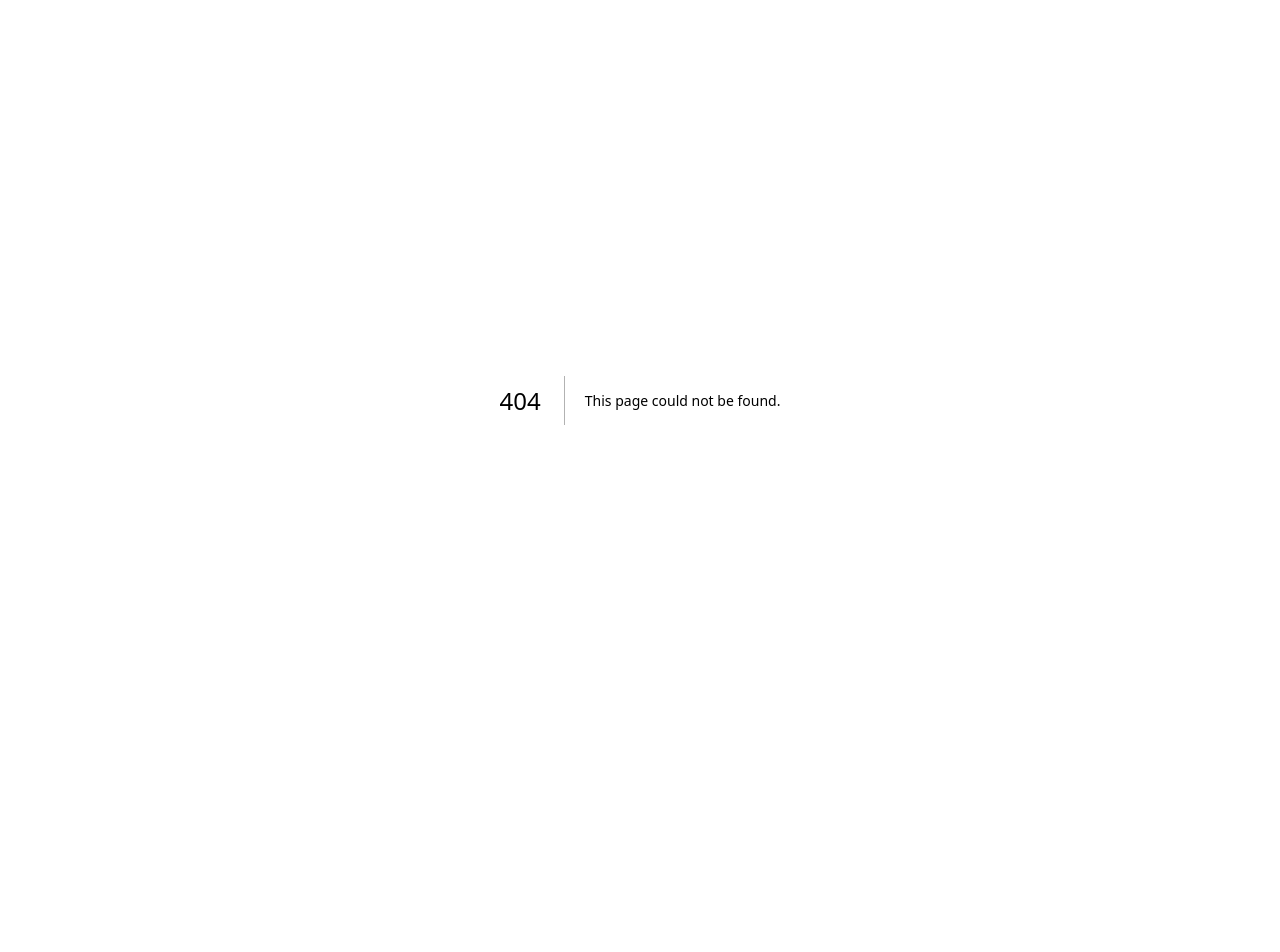
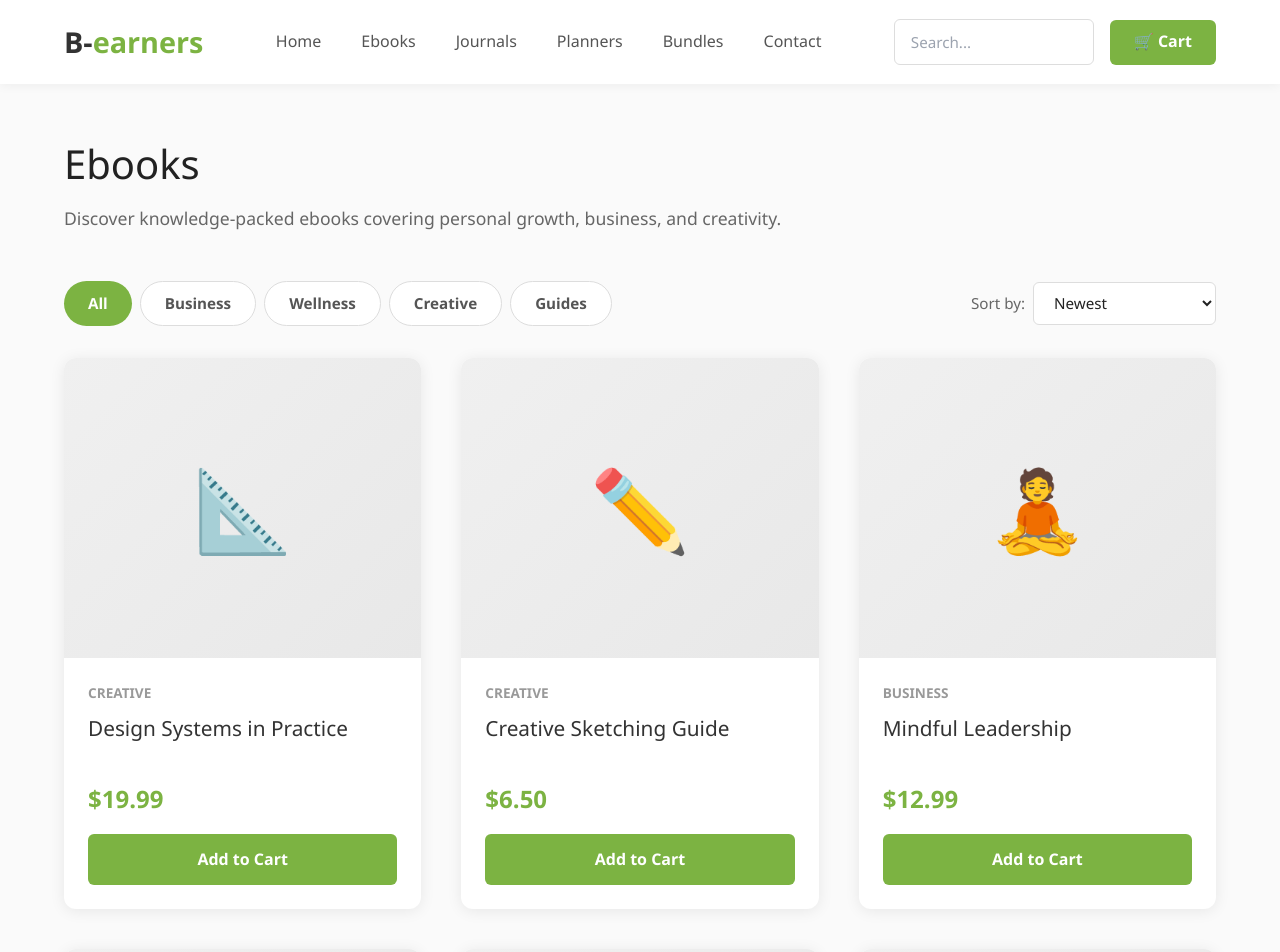
Before and after one commit to bearners676-debug/tina-nextjs-starter, a Next.js app: page /ebooks in a window 1280 px wide. Before the commit this address had no page. Shown: the top 952 px of the page. Before the commit the page ends 800 px from the top, so only its background shows below. Built offline with nearby package versions, Linux system fonts and the light colour scheme.

Commit message:
Add ebooks page with filters and cart

```diff
--- /dev/null
+++ b/app/ebooks/page.tsx
@@ -0,0 +1,167 @@
+'use client';
+
+import Navigation from '@/components/Navigation';
+import Footer from '@/components/Footer';
+import { useState } from 'react';
+import { useCart } from '@/lib/cart-context';
+
+const ebooks = [
+  { id: 'ebook-1', title: 'Design Systems in Practice', price: 19.99, category: 'Creative', image: '📐' },
+  { id: 'ebook-2', title: 'Creative Sketching Guide', price: 6.50, category: 'Creative', image: '✏️' },
+  { id: 'ebook-3', title: 'Mindful Leadership', price: 12.99, category: 'Business', image: '🧘' },
+  { id: 'ebook-4', title: 'Guides to Habit Change', price: 5.99, category: 'Guides', image: '🎯' },
+  { id: 'ebook-5', title: 'The Freelance Playbook', price: 14.00, category: 'Business', image: '💼' },
+  { id: 'ebook-6', title: 'Wellness Rituals', price: 8.99, category: 'Wellness', image: '🌿' },
+  { id: 'ebook-7', title: 'Slow Living Manual', price: 9.49, category: 'Wellness', image: '🍃' },
+  { id: 'ebook-8', title: 'Pocket Productivity', price: 4.99, category: 'Guides', image: '⚡' },
+];
+
+export default function EbooksPage() {
+  const [filter, setFilter] = useState('All');
+  const [sort, setSort] = useState('newest');
+
+  const filteredEbooks = ebooks.filter(book =>
+    filter === 'All' ? true : book.category === filter
+  );
+
+  const sortedEbooks = [...filteredEbooks].sort((a, b) => {
+    if (sort === 'price-low') return a.price - b.price;
+    if (sort === 'price-high') return b.price - a.price;
+    return 0; // newest - keep original order
+  });
+
+  return (
+    <>
+      <Navigation />
+
+      <div style={{ minHeight: '80vh', background: '#fafafa', padding: '3rem 5%' }}>
+        <div style={{ maxWidth: '1400px', margin: '0 auto' }}>
+
+          {/* Page Header */}
+          <div style={{ marginBottom: '3rem' }}>
+            <h1 style={{ fontSize: '2.5rem', marginBottom: '0.5rem', color: '#222' }}>Ebooks</h1>
+            <p style={{ fontSize: '1.1rem', color: '#666' }}>
+              Discover knowledge-packed ebooks covering personal growth, business, and creativity.
+            </p>
+          </div>
+
+          {/* Filters & Sort */}
+          <div style={{ display: 'flex', justifyContent: 'space-between', alignItems: 'center', marginBottom: '2rem', flexWrap: 'wrap', gap: '1rem' }}>
+
+            {/* Category Filter */}
+            <div style={{ display: 'flex', gap: '0.5rem', flexWrap: 'wrap' }}>
+              {['All', 'Business', 'Wellness', 'Creative', 'Guides'].map((category) => (
+                <button
+                  key={category}
+                  onClick={() => setFilter(category)}
+                  style={{
+                    padding: '0.6rem 1.5rem',
+                    background: filter === category ? '#7CB342' : 'white',
+                    color: filter === category ? 'white' : '#555',
+                    border: filter === category ? 'none' : '1px solid #ddd',
+                    borderRadius: '25px',
+                    fontWeight: 600,
+                    cursor: 'pointer',
+                    fontSize: '0.95rem',
+                    transition: 'all 0.3s'
+                  }}
+                >
+                  {category}
+                </button>
+              ))}
+            </div>
+
+            {/* Sort Dropdown */}
+            <div style={{ display: 'flex', alignItems: 'center', gap: '0.5rem' }}>
+              <span style={{ color: '#666', fontSize: '0.95rem' }}>Sort by:</span>
+              <select
+                value={sort}
+                onChange={(e) => setSort(e.target.value)}
+                style={{
+                  padding: '0.6rem 1rem',
+                  border: '1px solid #ddd',
+                  borderRadius: '6px',
+                  fontSize: '0.95rem',
+                  background: 'white',
+                  cursor: 'pointer'
+                }}
+              >
+                <option value="newest">Newest</option>
+                <option value="price-low">Price: Low to High</option>
+                <option value="price-high">Price: High to Low</option>
+              </select>
+            </div>
+          </div>
+
+          {/* Products Grid */}
+          <div className="products-grid">
+            {sortedEbooks.map((book) => (
+              <ProductCard key={book.id} product={book} />
+            ))}
+          </div>
+
+          {/* No Results */}
+          {sortedEbooks.length === 0 && (
+            <div style={{ textAlign: 'center', padding: '4rem', background: 'white', borderRadius: '12px' }}>
+              <div style={{ fontSize: '4rem', marginBottom: '1rem' }}>📚</div>
+              <h3 style={{ fontSize: '1.5rem', marginBottom: '0.5rem', color: '#333' }}>No ebooks found</h3>
+              <p style={{ color: '#666' }}>Try adjusting your filters</p>
+            </div>
+          )}
+        </div>
+      </div>
+
+      <Footer />
+    </>
+  );
+}
+
+function ProductCard({ product }: { product: typeof ebooks[0] }) {
+  const { addToCart } = useCart();
+  const [added, setAdded] = useState(false);
+
+  const handleAddToCart = () => {
+    addToCart({
+      id: product.id,
+      title: product.title,
+      price: product.price,
+      type: 'ebook',
+      category: product.category
+    });
+    setAdded(true);
+    setTimeout(() => setAdded(false), 2000);
+  };
+
+  return (
+    <div className="product-card">
+      <div style={{ width: '100%', height: '300px', background: 'linear-gradient(135deg, #f0f0f0 0%, #e8e8e8 100%)', display: 'flex', alignItems: 'center', justifyContent: 'center', fontSize: '5rem' }}>
+        {product.image}
+      </div>
+      <div style={{ padding: '1.5rem' }}>
+        <div style={{ fontSize: '0.85rem', color: '#999', textTransform: 'uppercase', marginBottom: '0.5rem', fontWeight: 600 }}>
+          {product.category}
+        </div>
+        <h3 style={{ fontSize: '1.3rem', marginBottom: '0.5rem', color: '#333', minHeight: '60px' }}>{product.title}</h3>
+        <p style={{ fontSize: '1.5rem', color: '#7CB342', fontWeight: 700, marginBottom: '1rem' }}>${product.price.toFixed(2)}</p>
+
+        <button
+          onClick={handleAddToCart}
+          style={{
+            width: '100%',
+            padding: '0.8rem',
+            background: added ? '#FFB300' : '#7CB342',
+            color: 'white',
+            border: 'none',
+            borderRadius: '6px',
+            fontSize: '1rem',
+            fontWeight: 600,
+            cursor: 'pointer',
+            transition: 'all 0.3s'
+          }}
+        >
+          {added ? '✓ Added to Cart!' : 'Add to Cart'}
+        </button>
+      </div>
+    </div>
+  );
+}
```
